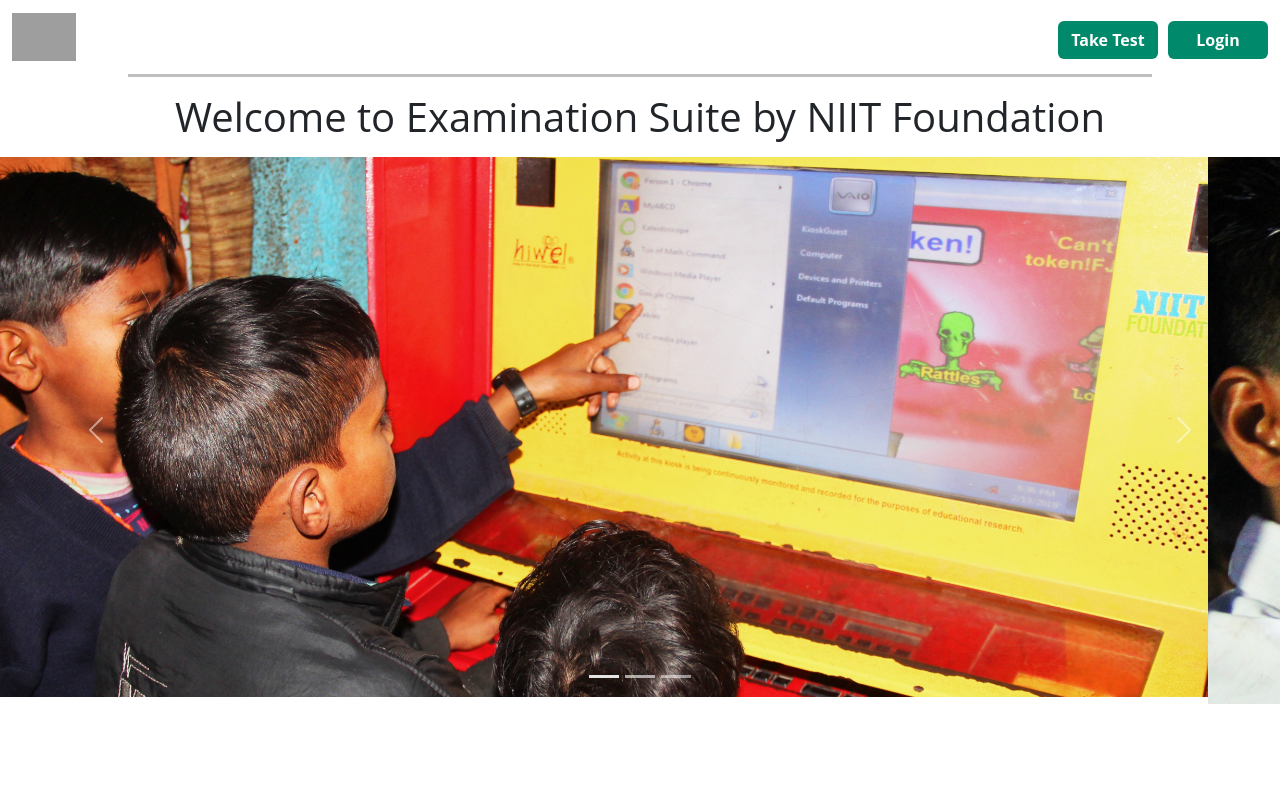
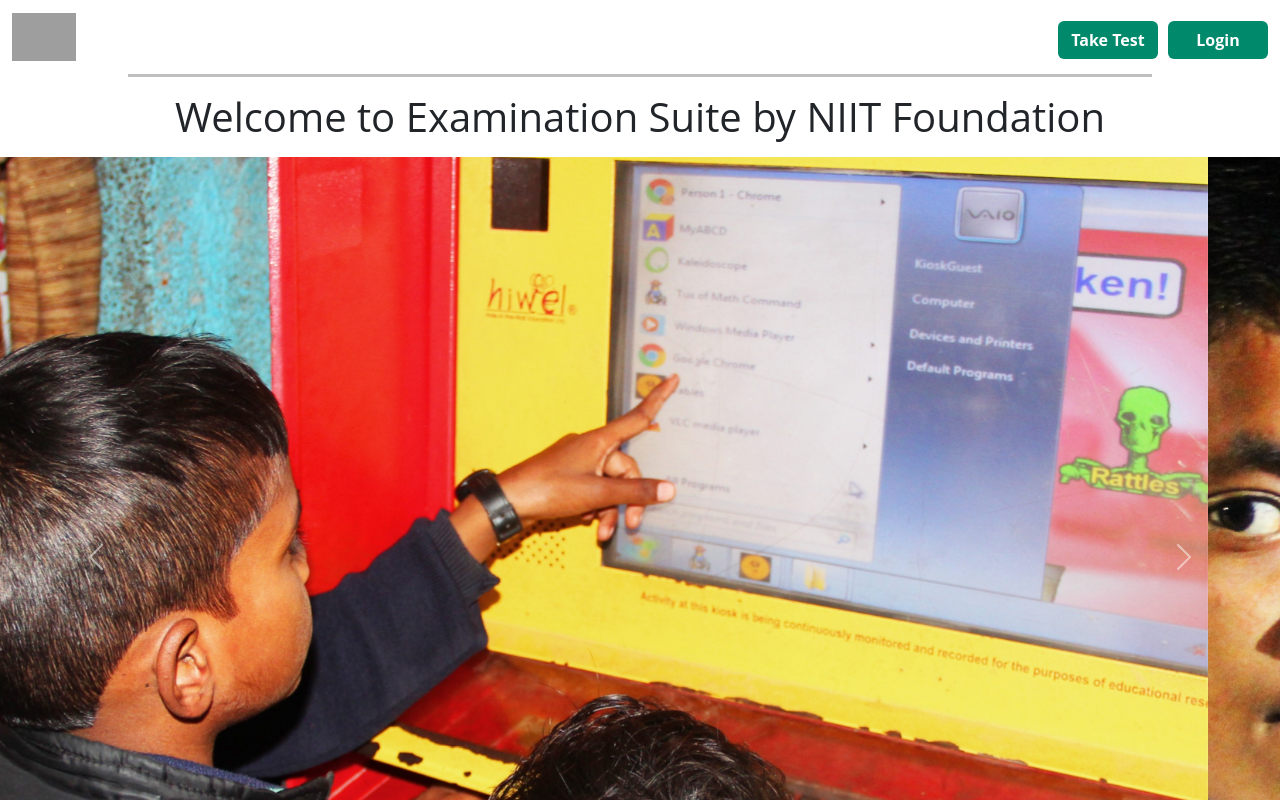
Before and after one commit to ArchitGupta16/Examination-Suite, a React (Create React App) app in the folder client/: page / in a window 1280 px wide. Shown: the top 800 px of the page. Built offline with nearby package versions, Linux system fonts and the light colour scheme; grey boxes are pictures that could not be loaded.

Commit message:
Landing height

```diff
--- a/client/src/componentsStyles/Landing.css
+++ b/client/src/componentsStyles/Landing.css
@@ -7,15 +7,18 @@
 
 .img-1 {
     object-fit: cover;
-    height: 100%
+    height: 100vh;
+
 }
 
 .img-2 {
     object-fit: cover;
-    height: 100%
+    height: 100vh;
+
 }
 
 .img-3 {
     object-fit: cover;
-    height:100%
+    height:100vh;
+
 }
```
